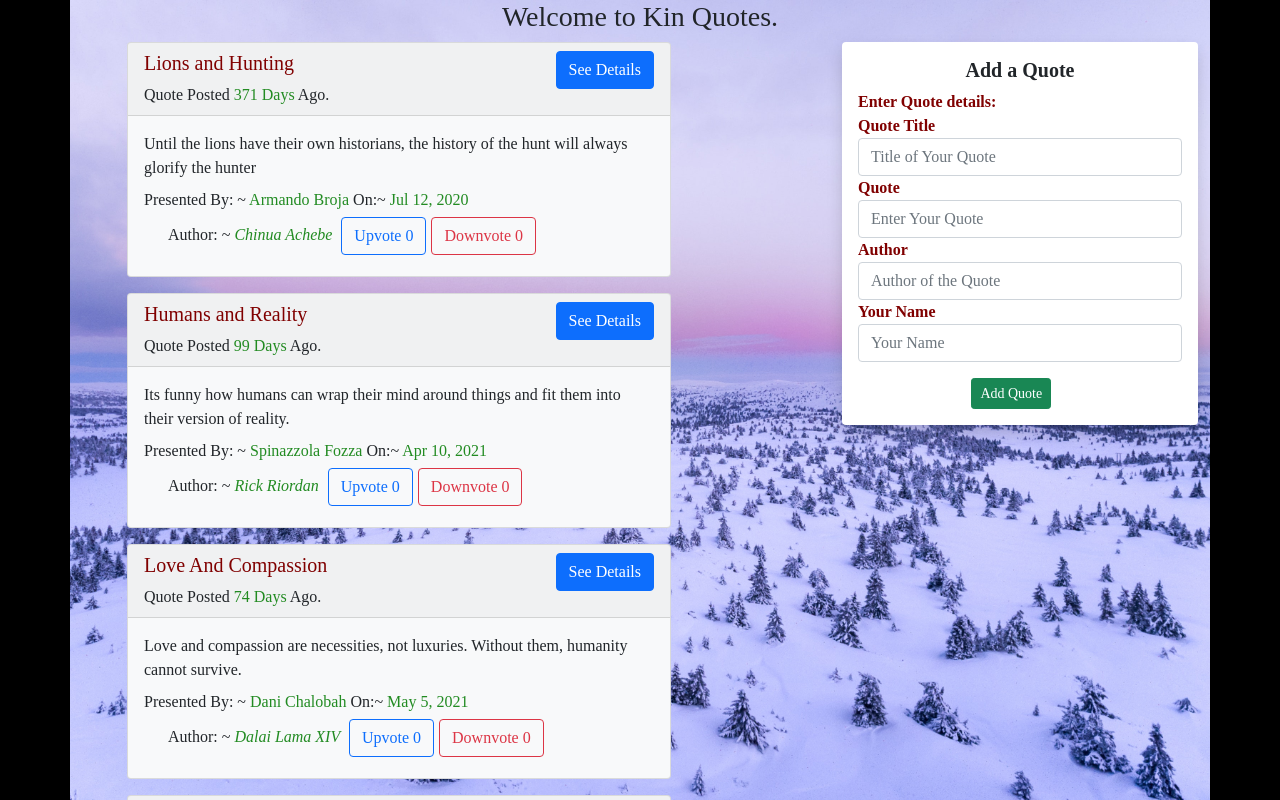
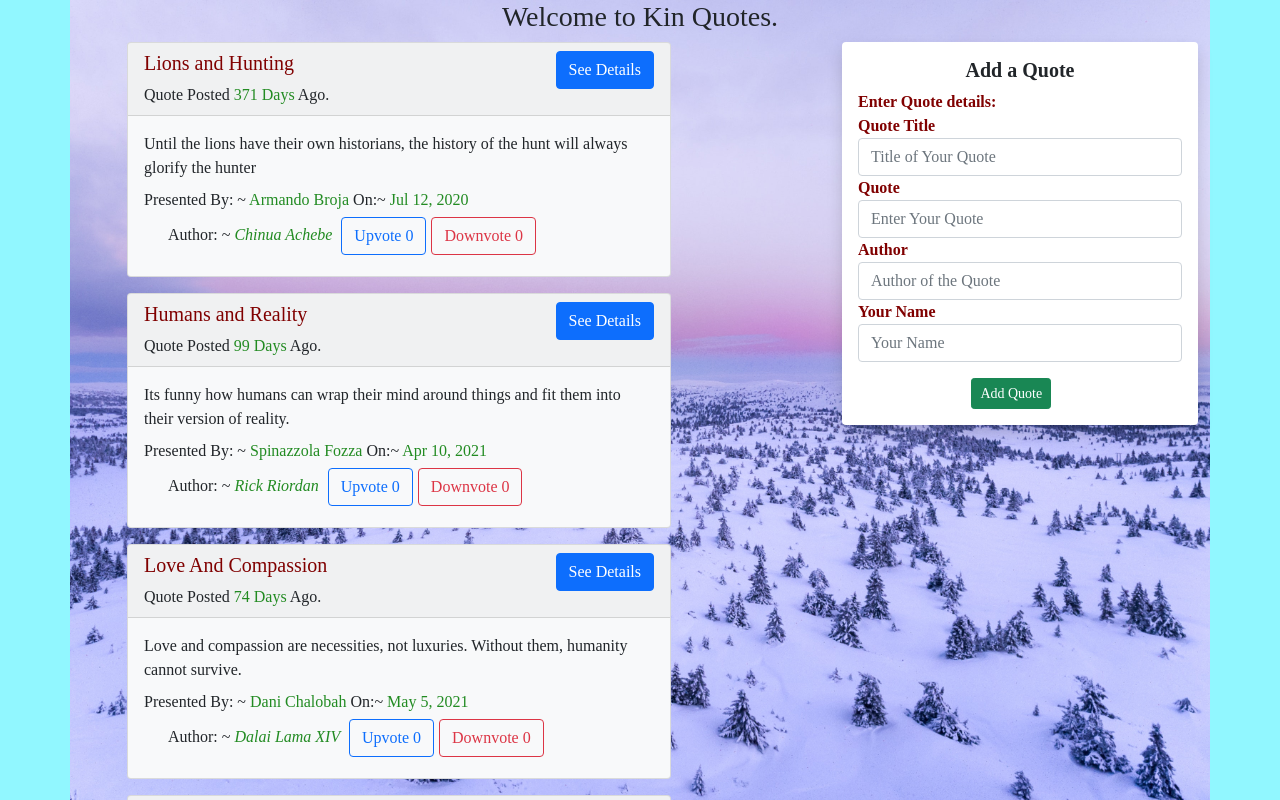
Before and after one commit to fkinyae/quotes, an Angular app: page / in a window 1280 px wide. Shown: the top 800 px of the page. Built offline with nearby package versions, Linux system fonts and the light colour scheme; a web font is replaced by a local one.

Commit message:
change application background color

```diff
--- a/src/styles.css
+++ b/src/styles.css
@@ -3,5 +3,5 @@
 @import "~bootstrap/dist/css/bootstrap.css";
 
 body {
-    background-color: Black;
+    background-color: rgba(0, 238, 255, 0.431);
 }
```
